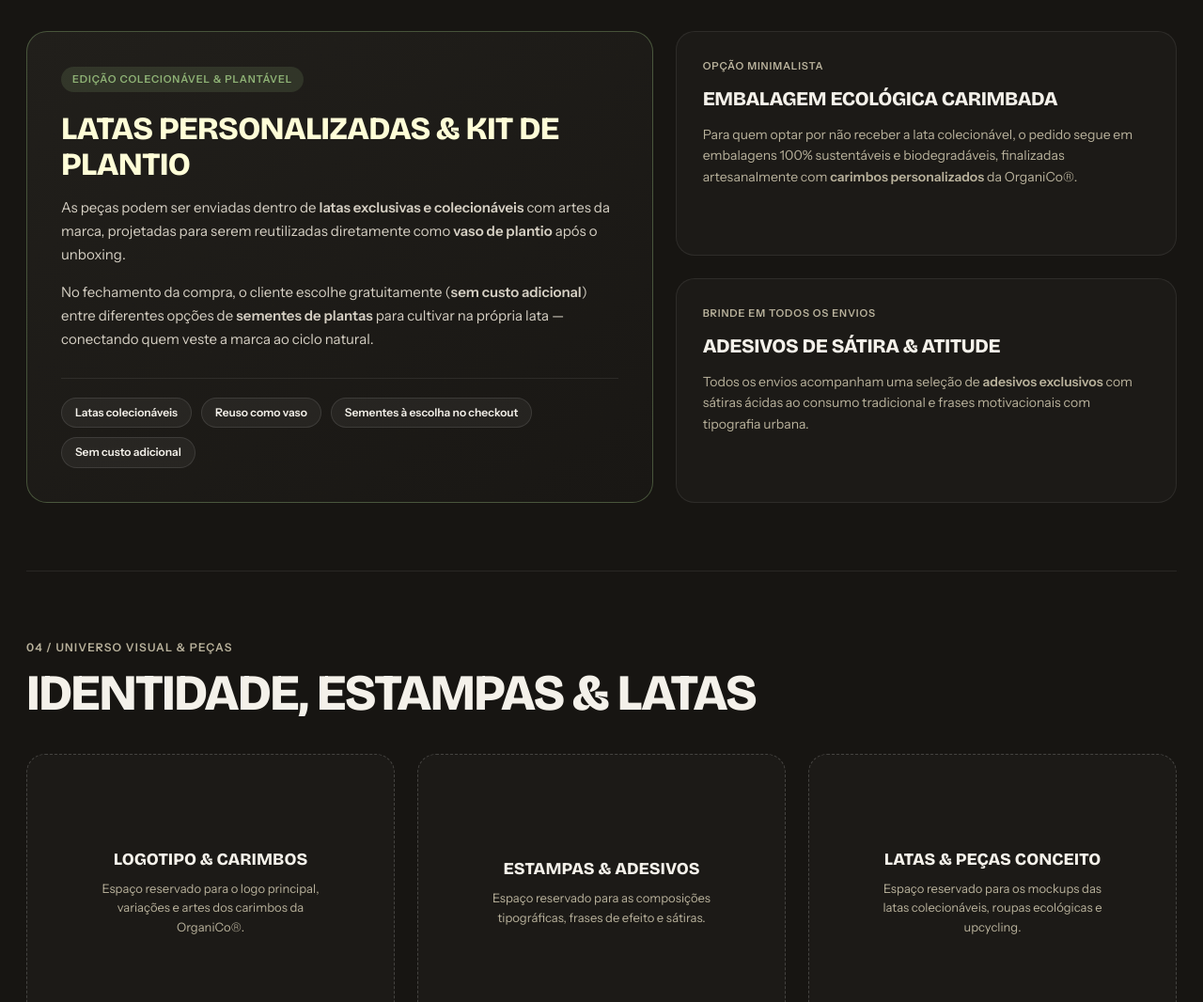
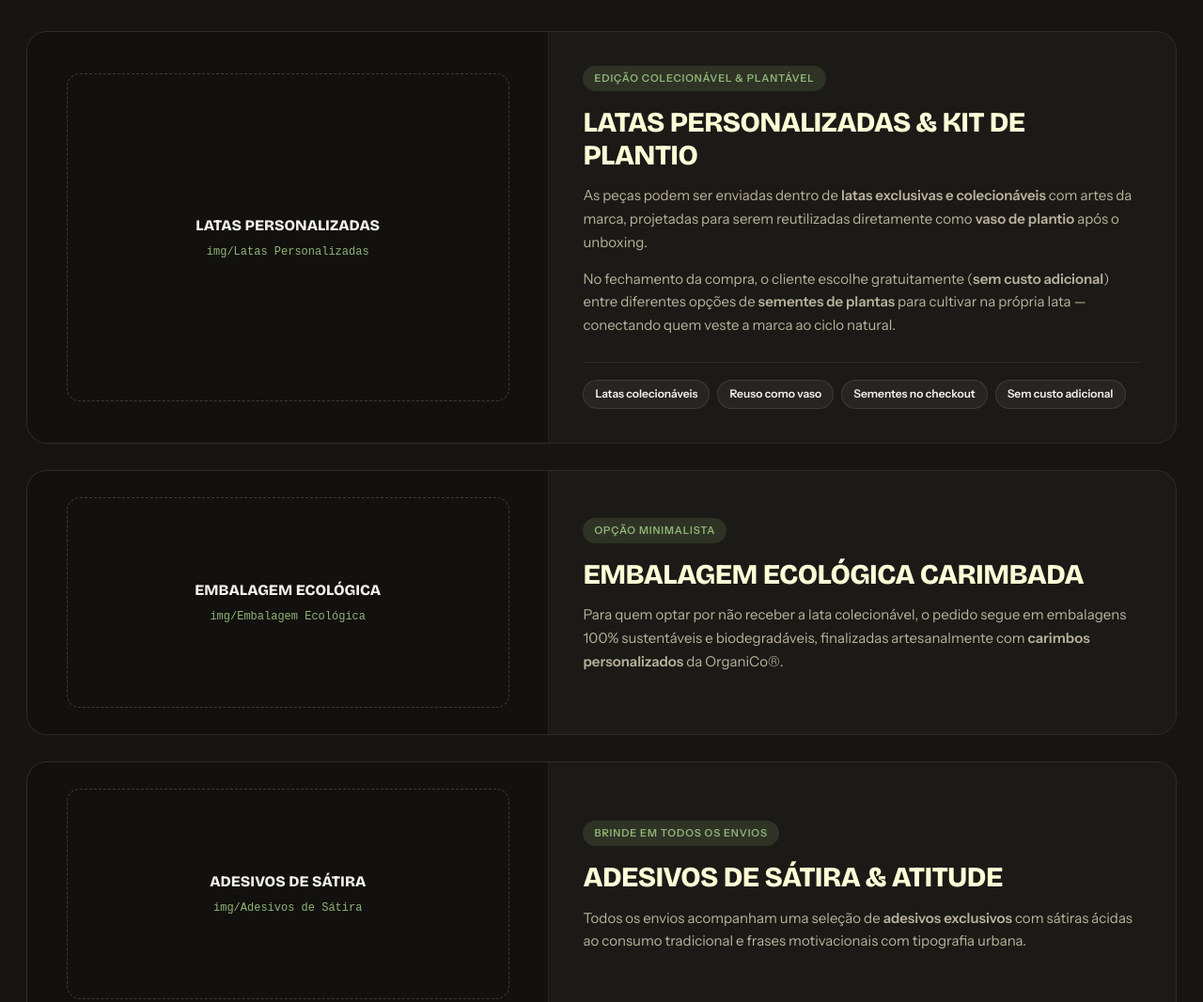
Before and after one commit to Joaofelix23/organiCo, a plain HTML site: page index.html in a window 1280 px wide. Shown: the part 2048-3114 px from the top of the page at 94% size. Drawn offline with nearby package versions, Linux system fonts and the light colour scheme.

Commit message:
Update index.html

```diff
--- a/index.html
+++ b/index.html
@@ -103,7 +103,6 @@
     background: #8fb376;
   }
 
-  /* Ajuste para o Logo Y2K se fundir perfeitamente ao fundo escuro */
   .hero-logo-wrapper {
     margin: 10px 0 32px 0;
   }
@@ -223,21 +222,78 @@
     line-height: 1.6;
   }
 
-  /* Embalagens & Experiência de Envio */
+  /* Cards de Embalagens com Imagem ao Lado do Texto */
   .packaging-grid {
     display: grid;
-    grid-template-columns: 1.25fr 1fr;
-    gap: 24px;
+    grid-template-columns: 1fr;
+    gap: 28px;
+  }
+
+  .pack-card-row {
+    background: #1c1a17;
+    border: 1px solid rgba(255, 255, 255, 0.08);
+    border-radius: 22px;
+    overflow: hidden;
+    display: grid;
+    grid-template-columns: 1fr 1.2fr;
     align-items: stretch;
+    transition: transform 0.35s ease, border-color 0.35s ease;
   }
-  .pack-featured {
-    background: linear-gradient(145deg, #211f1b 0%, #191714 100%);
-    border: 1px solid rgba(143, 179, 118, 0.38);
-    border-radius: 22px;
+  .pack-card-row:hover {
+    transform: translateY(-4px);
+    border-color: rgba(143, 179, 118, 0.4);
+  }
+
+  /* Slot de Imagem integrado ao lado */
+  .pack-media {
+    background: #13110f;
+    position: relative;
+    min-height: 280px;
+    display: flex;
+    align-items: center;
+    justify-content: center;
+    border-right: 1px solid rgba(255, 255, 255, 0.08);
+    overflow: hidden;
+  }
+  .pack-media img {
+    width: 100%;
+    height: 100%;
+    object-fit: cover;
+    display: block;
+  }
+  .pack-placeholder {
+    border: 1px dashed rgba(255, 255, 255, 0.18);
+    width: 85%;
+    height: 80%;
+    margin: 24px;
+    border-radius: 14px;
+    display: flex;
+    flex-direction: column;
+    align-items: center;
+    justify-content: center;
+    text-align: center;
+    padding: 20px;
+    color: #b9b29c;
+  }
+  .pack-placeholder strong {
+    font-family: 'Bricolage Grotesque', sans-serif;
+    font-size: 16px;
+    text-transform: uppercase;
+    color: #f4f1ea;
+    margin-bottom: 6px;
+  }
+  .pack-placeholder span {
+    font-size: 12px;
+    font-family: monospace;
+    color: #8fb376;
+  }
+
+  /* Conteúdo do Card */
+  .pack-content {
     padding: 36px;
     display: flex;
     flex-direction: column;
-    justify-content: space-between;
+    justify-content: center;
   }
   .pack-tag {
     display: inline-block;
@@ -250,78 +306,40 @@
     border-radius: 99px;
     background: rgba(143, 179, 118, 0.16);
     color: #8fb376;
-    margin-bottom: 20px;
+    margin-bottom: 16px;
   }
-  .pack-featured h3 {
+  .pack-content h3 {
     font-family: 'Bricolage Grotesque', sans-serif;
-    font-size: clamp(26px, 3vw, 34px);
+    font-size: clamp(24px, 2.5vw, 30px);
     font-weight: 800;
     text-transform: uppercase;
     letter-spacing: -0.02em;
-    line-height: 1.1;
-    margin-bottom: 16px;
+    line-height: 1.15;
+    margin-bottom: 14px;
     color: #fefdd7;
   }
-  .pack-featured p {
+  .pack-content p {
     font-size: 15px;
-    color: #d6d0c4;
+    color: #b9b29c;
     line-height: 1.65;
-    margin-bottom: 16px;
+    margin-bottom: 14px;
   }
   .pack-highlights {
     display: flex;
     flex-wrap: wrap;
-    gap: 10px;
+    gap: 8px;
     margin-top: 12px;
-    padding-top: 20px;
+    padding-top: 18px;
     border-top: 1px solid rgba(255, 255, 255, 0.08);
   }
   .pack-chip {
     font-size: 12px;
     font-weight: 600;
-    padding: 6px 14px;
+    padding: 5px 12px;
     border-radius: 99px;
     background: rgba(255, 255, 255, 0.05);
     border: 1px solid rgba(255, 255, 255, 0.1);
     color: #f4f1ea;
-  }
-  .pack-side {
-    display: flex;
-    flex-direction: column;
-    gap: 24px;
-  }
-  .pack-subcard {
-    background: #1c1a17;
-    border: 1px solid rgba(255, 255, 255, 0.08);
-    border-radius: 20px;
-    padding: 28px;
-    flex: 1;
-    transition: border-color 0.35s ease;
-  }
-  .pack-subcard:hover {
-    border-color: rgba(254, 253, 215, 0.3);
-  }
-  .pack-subcard .sub-label {
-    font-size: 11px;
-    font-weight: 700;
-    text-transform: uppercase;
-    letter-spacing: 0.08em;
-    color: #b9b29c;
-    margin-bottom: 10px;
-    display: block;
-  }
-  .pack-subcard h4 {
-    font-family: 'Bricolage Grotesque', sans-serif;
-    font-size: 21px;
-    font-weight: 800;
-    text-transform: uppercase;
-    letter-spacing: -0.02em;
-    margin-bottom: 10px;
-  }
-  .pack-subcard p {
-    font-size: 14px;
-    color: #b9b29c;
-    line-height: 1.6;
   }
 
   /* Vitrine Visual */
@@ -416,7 +434,8 @@
 
   @media (max-width: 860px) {
     .manifesto-grid,
-    .packaging-grid { grid-template-columns: 1fr; gap: 24px; }
+    .pack-card-row { grid-template-columns: 1fr; }
+    .pack-media { border-right: none; border-bottom: 1px solid rgba(255, 255, 255, 0.08); min-height: 220px; }
   }
   @media (max-width: 640px) {
     .bar { padding: 14px 18px; }
@@ -449,7 +468,6 @@
       Projeto em Desenvolvimento · 2026
     </div>
 
-    <!-- LOGOTIPO Y2K APONTANDO CORRETAMENTE PARA A PASTA IMG -->
     <div class="hero-logo-wrapper">
       <img src="img/logo-organico.png" alt="OrganiCo®" class="hero-logo" id="h-hero">
     </div>
@@ -527,9 +545,16 @@
     </p>
 
     <div class="packaging-grid">
-      <!-- Destaque Principal: Latas Colecionáveis & Plantio -->
-      <article class="pack-featured">
-        <div>
+      <!-- Card 1: Latas Personalizadas -->
+      <article class="pack-card-row">
+        <div class="pack-media">
+          <!-- Substitua o bloco abaixo por: <img src="img/Latas Personalizadas.png" alt="Latas Personalizadas"> -->
+          <div class="pack-placeholder">
+            <strong>Latas Personalizadas</strong>
+            <span>img/Latas Personalizadas</span>
+          </div>
+        </div>
+        <div class="pack-content">
           <span class="pack-tag">Edição Colecionável &amp; Plantável</span>
           <h3>Latas Personalizadas &amp; Kit de Plantio</h3>
           <p>
@@ -538,33 +563,50 @@
           <p>
             No fechamento da compra, o cliente escolhe gratuitamente (<strong>sem custo adicional</strong>) entre diferentes opções de <strong>sementes de plantas</strong> para cultivar na própria lata — conectando quem veste a marca ao ciclo natural.
           </p>
-        </div>
           <div class="pack-highlights">
             <span class="pack-chip">Latas colecionáveis</span>
             <span class="pack-chip">Reuso como vaso</span>
-          <span class="pack-chip">Sementes à escolha no checkout</span>
+            <span class="pack-chip">Sementes no checkout</span>
             <span class="pack-chip">Sem custo adicional</span>
+          </div>
         </div>
       </article>
 
-      <!-- Coluna Lateral: Alternativa Carimbada + Adesivos -->
-      <div class="pack-side">
-        <article class="pack-subcard">
-          <span class="sub-label">Opção Minimalista</span>
-          <h4>Embalagem Ecológica Carimbada</h4>
+      <!-- Card 2: Embalagem Ecológica -->
+      <article class="pack-card-row">
+        <div class="pack-media">
+          <!-- Substitua o bloco abaixo por: <img src="img/Embalagem Ecológica.png" alt="Embalagem Ecológica"> -->
+          <div class="pack-placeholder">
+            <strong>Embalagem Ecológica</strong>
+            <span>img/Embalagem Ecológica</span>
+          </div>
+        </div>
+        <div class="pack-content">
+          <span class="pack-tag">Opção Minimalista</span>
+          <h3>Embalagem Ecológica Carimbada</h3>
           <p>
             Para quem optar por não receber a lata colecionável, o pedido segue em embalagens 100% sustentáveis e biodegradáveis, finalizadas artesanalmente com <strong>carimbos personalizados</strong> da OrganiCo®.
           </p>
+        </div>
       </article>
 
-        <article class="pack-subcard">
-          <span class="sub-label">Brinde em Todos os Envios</span>
-          <h4>Adesivos de Sátira &amp; Atitude</h4>
+      <!-- Card 3: Adesivos de Sátira -->
+      <article class="pack-card-row">
+        <div class="pack-media">
+          <!-- Substitua o bloco abaixo por: <img src="img/Adesivos de Sátira.png" alt="Adesivos de Sátira"> -->
+          <div class="pack-placeholder">
+            <strong>Adesivos de Sátira</strong>
+            <span>img/Adesivos de Sátira</span>
+          </div>
+        </div>
+        <div class="pack-content">
+          <span class="pack-tag">Brinde em Todos os Envios</span>
+          <h3>Adesivos de Sátira &amp; Atitude</h3>
           <p>
             Todos os envios acompanham uma seleção de <strong>adesivos exclusivos</strong> com sátiras ácidas ao consumo tradicional e frases motivacionais com tipografia urbana.
           </p>
+        </div>
       </article>
-      </div>
     </div>
   </section>
 
```
Lines whose indentation alone changed are shown as unchanged.
